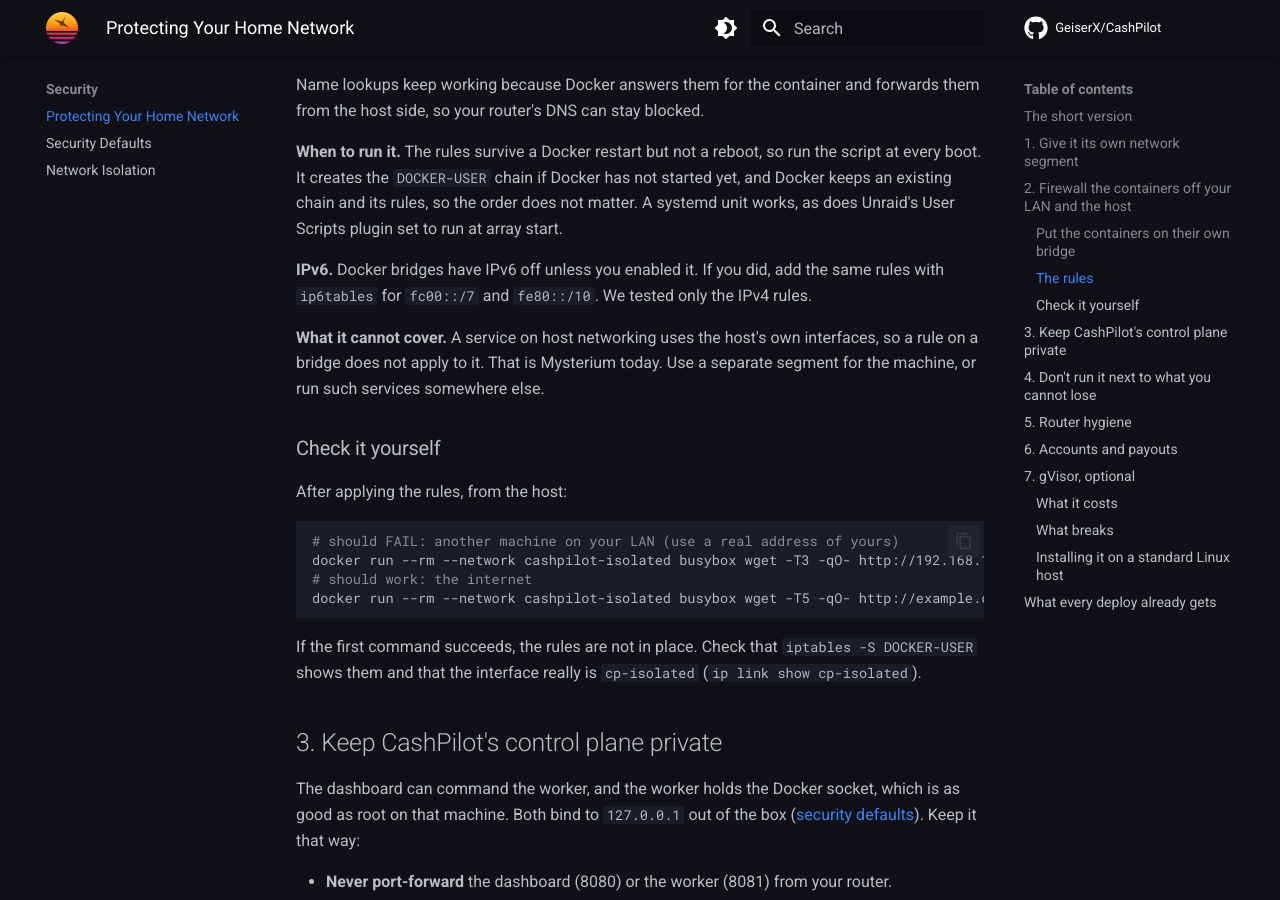
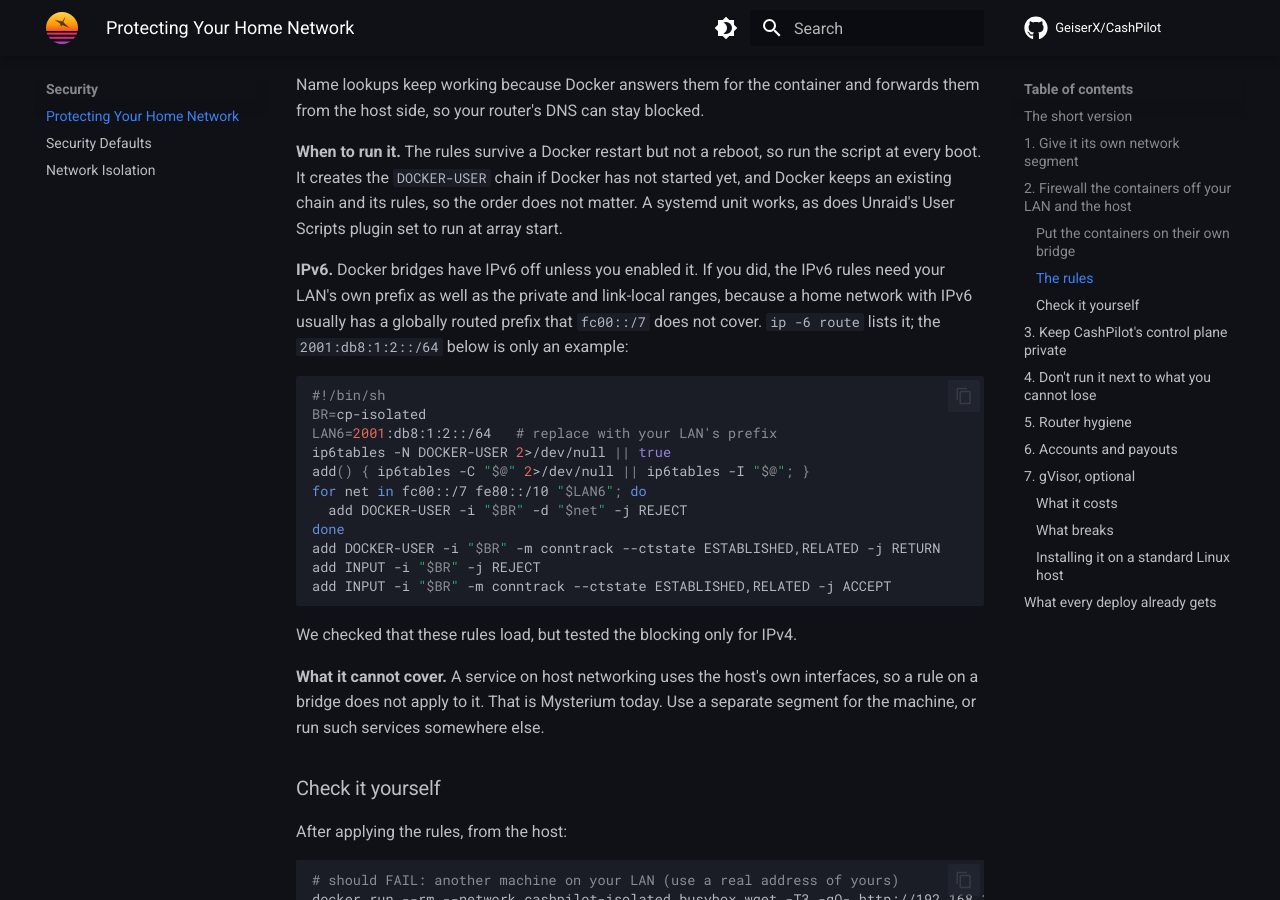
Before and after one commit to GeiserX/CashPilot, an MkDocs documentation site: the page built from docs/home-network-security.md, in a window 1280 px wide and 900 px high, scrolled down 3262 px. Built offline with MkDocs 1.6.1 and Material for MkDocs 9.7.7, drawn with Linux system fonts in a browser that asks for light colours; comment, search, counter and statistics services are not loaded.

Commit message:
fix(isolation): name the network for Compose, refuse the default bridge, block the LAN's IPv6 prefix
Three review findings:

- Compose prefixes a network with the project name unless it names itself,
  so a network created from the snippet was <project>_cashpilot-isolated and
  the worker refused to deploy. The snippet and the isolation doc now set
  name: cashpilot-isolated (checked with docker compose config).
- CASHPILOT_CONTAINER_NETWORK=bridge passed the driver check while every
  other container shares that bridge, so no rule could single out the
  earners. Docker's default bridge is refused.
- A LAN with IPv6 usually has a globally routed prefix that fc00::/7 does not
  cover. The guide's IPv6 rules now include the LAN prefix, with the host's
  INPUT rules, as a script checked to load in ip6tables.

````diff
--- a/docs/home-network-security.md
+++ b/docs/home-network-security.md
@@ -147,9 +147,27 @@
 not matter. A systemd unit works, as does Unraid's User Scripts plugin set to
 run at array start.
 
-**IPv6.** Docker bridges have IPv6 off unless you enabled it. If you did, add
-the same rules with `ip6tables` for `fc00::/7` and `fe80::/10`. We tested only
-the IPv4 rules.
+**IPv6.** Docker bridges have IPv6 off unless you enabled it. If you did, the
+IPv6 rules need your LAN's own prefix as well as the private and link-local
+ranges, because a home network with IPv6 usually has a globally routed prefix
+that `fc00::/7` does not cover. `ip -6 route` lists it; the `2001:db8:1:2::/64`
+below is only an example:
+
+```sh
+#!/bin/sh
+BR=cp-isolated
+LAN6=2001:db8:1:2::/64   # replace with your LAN's prefix
+ip6tables -N DOCKER-USER 2>/dev/null || true
+add() { ip6tables -C "$@" 2>/dev/null || ip6tables -I "$@"; }
+for net in fc00::/7 fe80::/10 "$LAN6"; do
+  add DOCKER-USER -i "$BR" -d "$net" -j REJECT
+done
+add DOCKER-USER -i "$BR" -m conntrack --ctstate ESTABLISHED,RELATED -j RETURN
+add INPUT -i "$BR" -j REJECT
+add INPUT -i "$BR" -m conntrack --ctstate ESTABLISHED,RELATED -j ACCEPT
+```
+
+We checked that these rules load, but tested the blocking only for IPv4.
 
 **What it cannot cover.** A service on host networking uses the host's own
 interfaces, so a rule on a bridge does not apply to it. That is Mysterium today.
````
Also changed, not shown: docs/isolation.md (+2 -0 lines), 3 other files.
